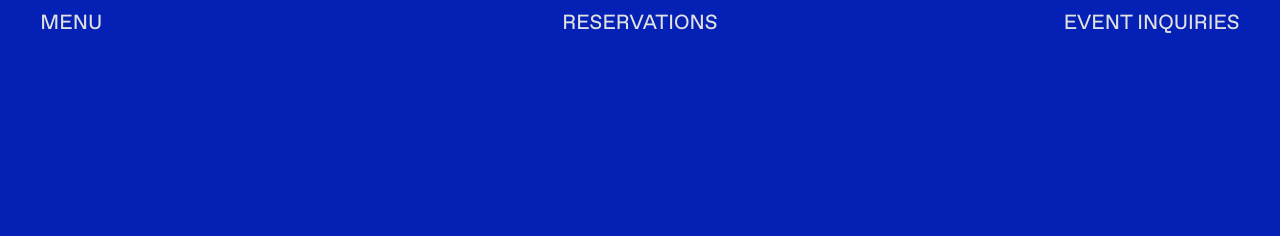
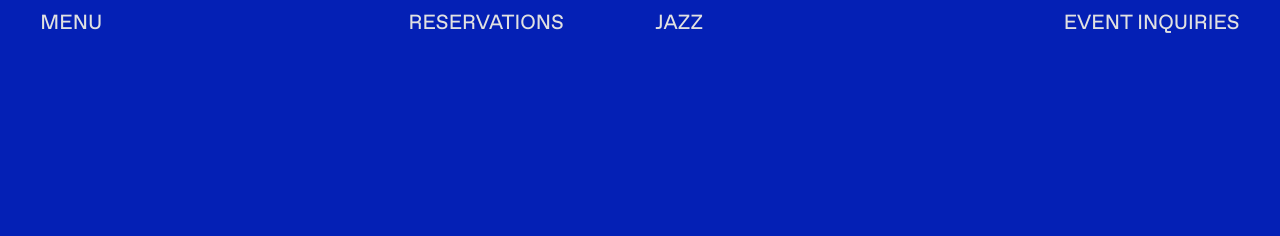
Before and after one commit to OLSJason/only-love-strangers, a website: page index.html in a window 1280 px wide. Shown: the top 236 px of the page. Drawn offline with Linux system fonts and the light colour scheme.

Commit message:
Update index.html
jazz calendar

```diff
--- a/index.html
+++ b/index.html
@@ -28,6 +28,11 @@
           <div class="col-md d-flex justify-content-center mt-1 mt-md-0">
             <a href="https://resy.com/cities/new-york-ny/venues/only-love-strangers?date=2024-04-11&seats=2" class="blank-link-hover" target="_blank">
               RESERVATIONS
+            </a>
+          </div>
+          <div class="col-md d-flex justify-content-center justify-content-md-start mt-1 mt-md-0">
+            <a href="assets/files/APRIL.24.OLS.JAZZ.pdf" class="blank-link-hover" target="_blank">
+              JAZZ
             </a>
           </div>
           <div class="col-md d-flex justify-content-center justify-content-md-end mt-1 mt-md-0">
```
